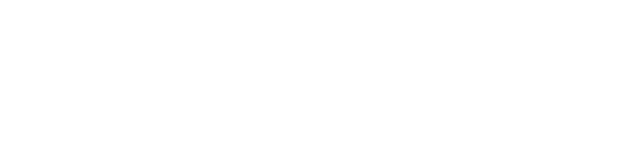
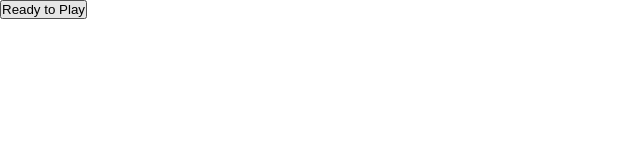
Before and after one commit to Ashkanaaa/Battleship, a plain HTML site: page Public/index.html in a window 1280 px wide. Shown: the whole page, without its empty margins (0-640 px from the left). Drawn offline with Linux system fonts and the light colour scheme.

Commit message:
starting project layout

```diff
--- a/Public/index.html
+++ b/Public/index.html
@@ -9,7 +9,12 @@
 </head>
 <body>
 
+        <div class="gameControlls">
+            <button>Ready to Play</button>
 
+        </div>
+        <div class="gameBoards">
+        <div>
     <script src="app.js"></script>
 </body>
 </html>
--- a/Public/style.css
+++ b/Public/style.css
@@ -0,0 +1,5 @@
+*{
+    padding: 0px;
+    margin: 0px;
+    box-sizing: border-box;
+}
```
Also changed, not shown: 1 other file.
